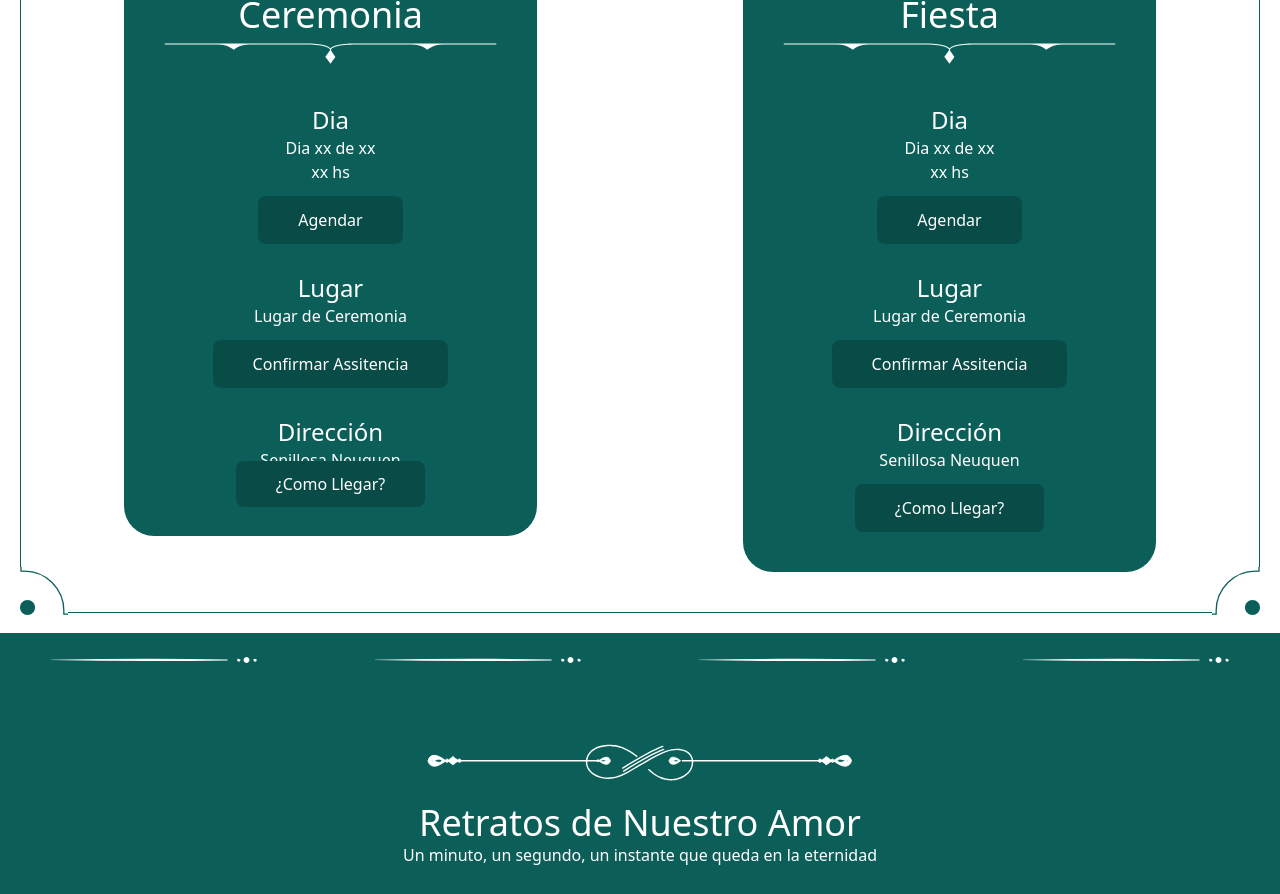
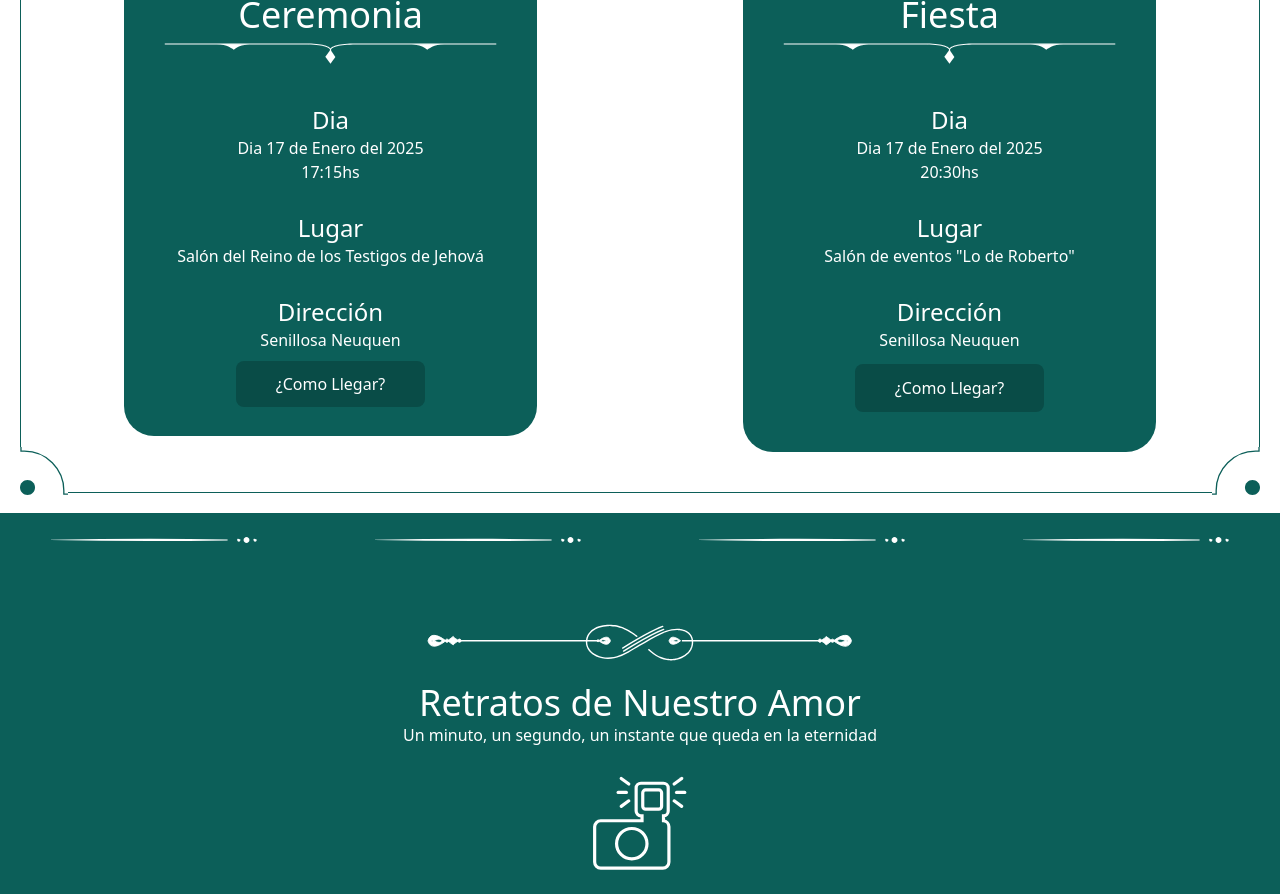
Before and after one commit to 14714/invitacion-boda, a Vue app in the folder invitacion-boda/: page / in a window 1280 px wide. Shown: the part 1400-2294 px from the top of the page. Built offline with nearby package versions, Linux system fonts and the light colour scheme; the HTML template or start-up script is replaced by a standard one.

Commit message:
Ultimos cambios

```diff
--- a/invitacion-boda/src/components/Agenda.vue
+++ b/invitacion-boda/src/components/Agenda.vue
@@ -22,25 +22,27 @@
           <DetalleFour class="px-10 mt-2" />
           <div class="mt-10">
             <h2 class="text-2xl">Dia</h2>
-            <p>Dia xx de xx</p>
-            <p>xx hs</p>
-            <button class="bg-primaryDark mt-3 px-10 py-3 rounded-lg">
+            <p>Dia 17 de Enero del 2025</p>
+            <p>17:15hs</p>
+            <!-- <button class="bg-primaryDark mt-3 px-10 py-3 rounded-lg">
               Agendar
-            </button>
+            </button> -->
           </div>
           <div class="mt-7">
             <h2 class="text-2xl">Lugar</h2>
-            <p>Lugar de Ceremonia</p>
-            <button class="bg-primaryDark mt-3 px-10 py-3 rounded-lg">
+            <p>Salón del Reino de los Testigos de Jehová</p>
+            <!-- <button class="bg-primaryDark mt-3 px-10 py-3 rounded-lg">
               Confirmar Assitencia
-            </button>
+            </button> -->
           </div>
           <div class="mt-7 pb-10">
             <h2 class="text-2xl">Dirección</h2>
             <p>Senillosa Neuquen</p>
-            <a href="https://maps.app.goo.gl/V3BMsZDFhvwP94W79" class="bg-primaryDark mt-3 px-10 py-3 rounded-lg">
-              ¿Como Llegar?
-            </a>
+            <div class="mt-5">
+              <a href="https://maps.app.goo.gl/V3BMsZDFhvwP94W79" class="bg-primaryDark mt-7 px-10 py-3 rounded-lg">
+                ¿Como Llegar?
+              </a>
+            </div>
           </div>
         </div>
       </div>
@@ -53,18 +55,18 @@
           <DetalleFour class="px-10 mt-2" />
           <div class="mt-10">
             <h2 class="text-2xl">Dia</h2>
-            <p>Dia xx de xx</p>
-            <p>xx hs</p>
-            <button class="bg-primaryDark mt-3 px-10 py-3 rounded-lg">
+            <p>Dia 17 de Enero del 2025</p>
+            <p>20:30hs</p>
+            <!-- <button class="bg-primaryDark mt-3 px-10 py-3 rounded-lg">
               Agendar
-            </button>
+            </button> -->
           </div>
           <div class="mt-7">
             <h2 class="text-2xl">Lugar</h2>
-            <p>Lugar de Ceremonia</p>
-            <button class="bg-primaryDark mt-3 px-10 py-3 rounded-lg">
+            <p>Salón de eventos "Lo de Roberto"</p>
+            <!-- <button class="bg-primaryDark mt-3 px-10 py-3 rounded-lg">
               Confirmar Assitencia
-            </button>
+            </button> -->
           </div>
           <div class="mt-7 pb-10">
             <h2 class="text-2xl">Dirección</h2>
--- a/invitacion-boda/src/components/Fiesta.vue
+++ b/invitacion-boda/src/components/Fiesta.vue
@@ -40,8 +40,10 @@
       class="fixed inset-0 flex items-center justify-center bg-black bg-opacity-50"
     >
       <div class="bg-white p-8 rounded-lg max-w-lg mx-auto text-center">
-        <h2 class="text-2xl mb-4">{{ modalTitle }}</h2>
-        <p>{{ modalContent }}</p>
+        <h2 class="text-3xl mb-4">{{ modalTitle }}</h2>
+        <h3 class="text-2xl py-2">{{ tituloModal }}</h3>
+        <p class="font-bold text-center">{{ modalTexto }}</p>
+        <p class="font-light text-center">{{ modalContent }}</p>
         <button
           @click="closeModal"
           class="mt-4 px-6 py-2 bg-primaryDark text-white rounded-lg"
@@ -69,20 +71,26 @@ export default {
     return {
       isModalOpen: false,
       modalTitle: "",
+      modalTexto: "",
       modalContent: "",
+      tituloModal: "",
     };
   },
   methods: {
     openModal(type) {
       this.isModalOpen = true;
       if (type === "dressCode") {
+        this.modalTexto = "1 Timoteo 2:9";
         this.modalTitle = "Dress Code";
+        this.tituloModal = "Formal - Gala";
         this.modalContent =
-          "1 Timoteo 2:9 \" Igualmente, las mujeres deben vestirse con ropa apropiada y arreglarse con modestia y buen juicio, no con peinados de trenzas y oro o perlas o ropa muy cara \" .";
+          " \" Igualmente [...] deben vestirse con ropa apropiada y arreglarse con modestia y buen juicio \" .";
       } else if (type === "tips") {
+        this.modalTexto = "1 Corintios 10:31";
         this.modalTitle = "Tips y Notas";
+        this.tituloModal = "";
         this.modalContent =
-          "1 Corintios 10:31 \" Por eso, ya sea que estén comiendo, bebiendo o haciendo cualquier otra cosa, háganlo todo para la gloria de Dios.\" .";
+          " \" Por eso, ya sea que estén comiendo, bebiendo o haciendo cualquier otra cosa, háganlo todo para la gloria de Dios.\" .";
       }
     },
     closeModal() {
```
